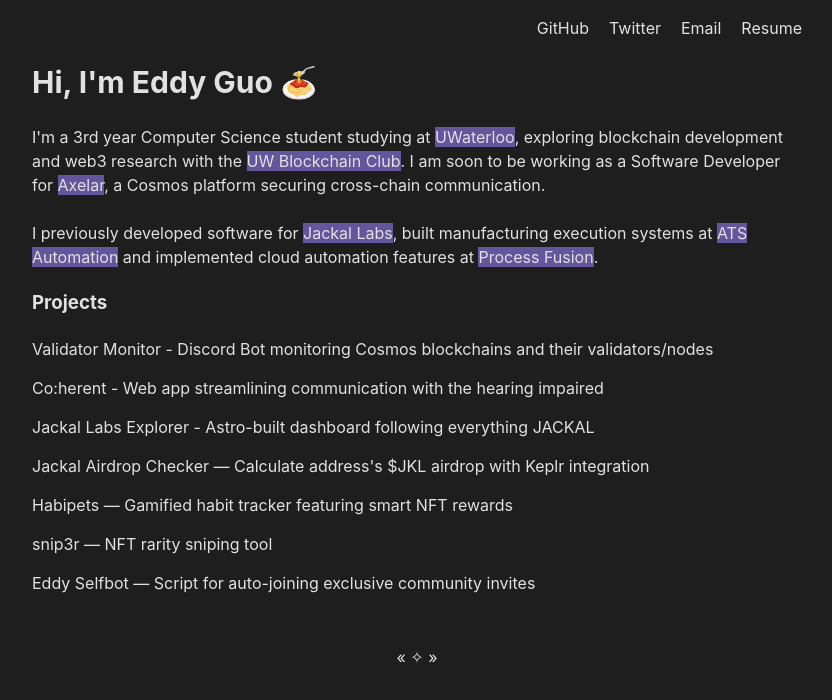
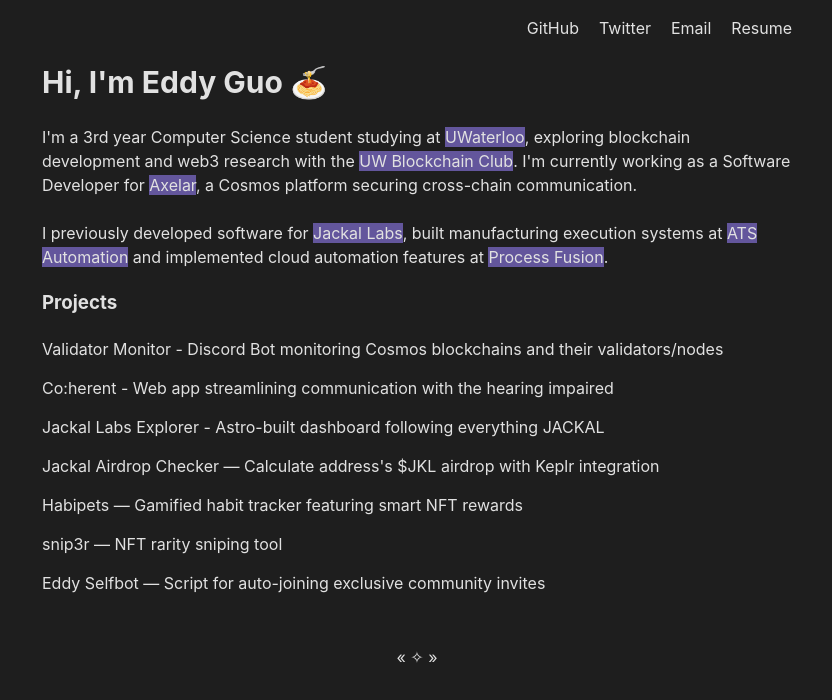
Before and after one commit to eddy-guo/eddyguo-website, a Next.js app: page / in a window 1280 px wide. Shown: the top 700 px of the page, without its empty margins (233-1065 px from the left). Built offline with nearby package versions, Linux system fonts and the light colour scheme.

Commit message:
resume, job status, packages

```diff
--- a/package.json
+++ b/package.json
@@ -8,6 +8,7 @@
   "dependencies": {
     "next": "^12.3.1",
     "next-restore-scroll": "^1.2.1",
+    "npm": "^9.6.6",
     "react": "^17.0.2",
     "react-dom": "^17.0.2",
     "react-pdf": "^5.7.2",
--- a/pages/index.js
+++ b/pages/index.js
@@ -46,7 +46,7 @@
             <Link href="https://twitter.com/uw_blockchain">
               <a target="_blank">UW Blockchain Club</a>
             </Link>
-            . I am soon to be working as a Software Developer for{" "}
+            . I'm currently working as a Software Developer for{" "}
             <Link href="https://axelar.network/">
               <a target="_blank">Axelar</a>
             </Link>
--- a/styles/global.css
+++ b/styles/global.css
@@ -4,7 +4,7 @@
   margin: auto;
   margin-bottom: 1em;
   padding: 0px 10px 0px 10px;
-  width: 790px;
+  width: 770px;
   font-family: -apple-system, BlinkMacSystemFont, Segoe UI, Roboto, Oxygen,
     Ubuntu, Cantarell, Fira Sans, Droid Sans, Helvetica Neue, sans-serif;
   line-height: 1.5;
```
Also changed, not shown: 2 other files (tests, documents, lock files or other folders).
